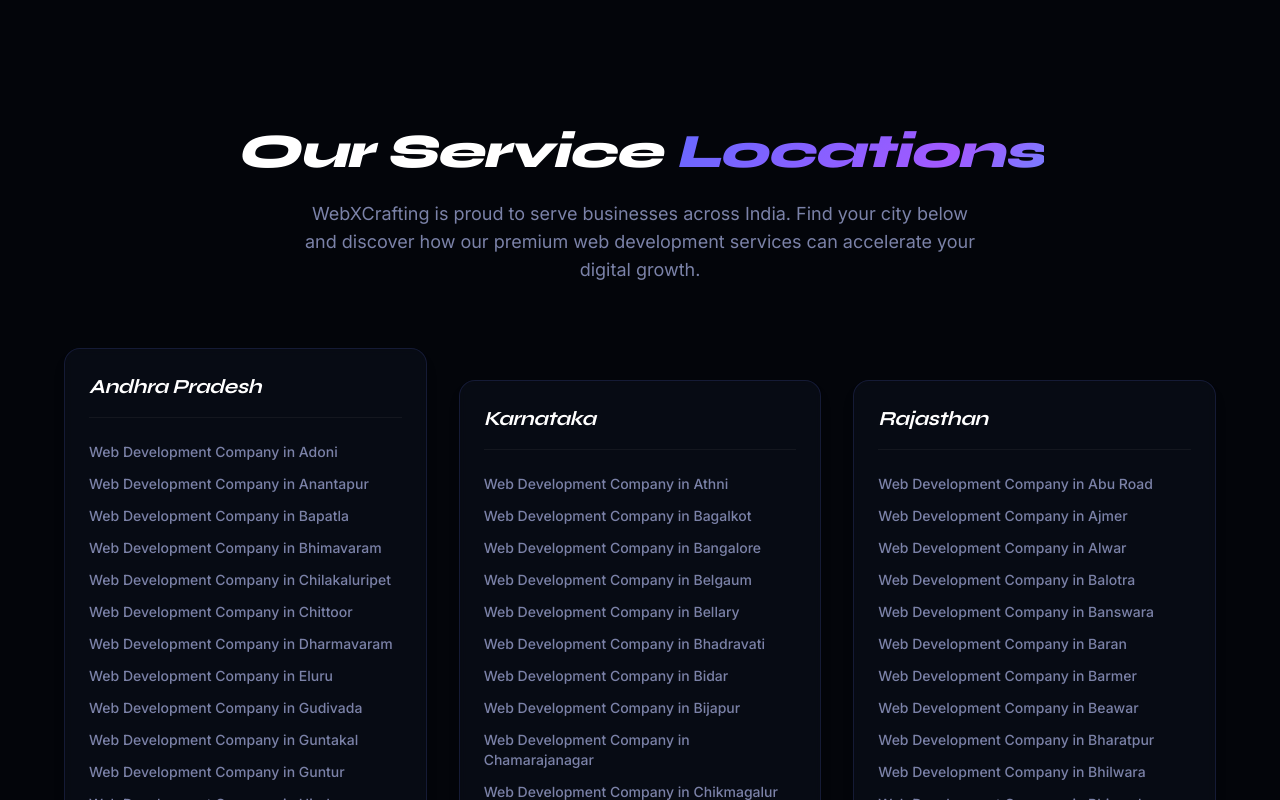
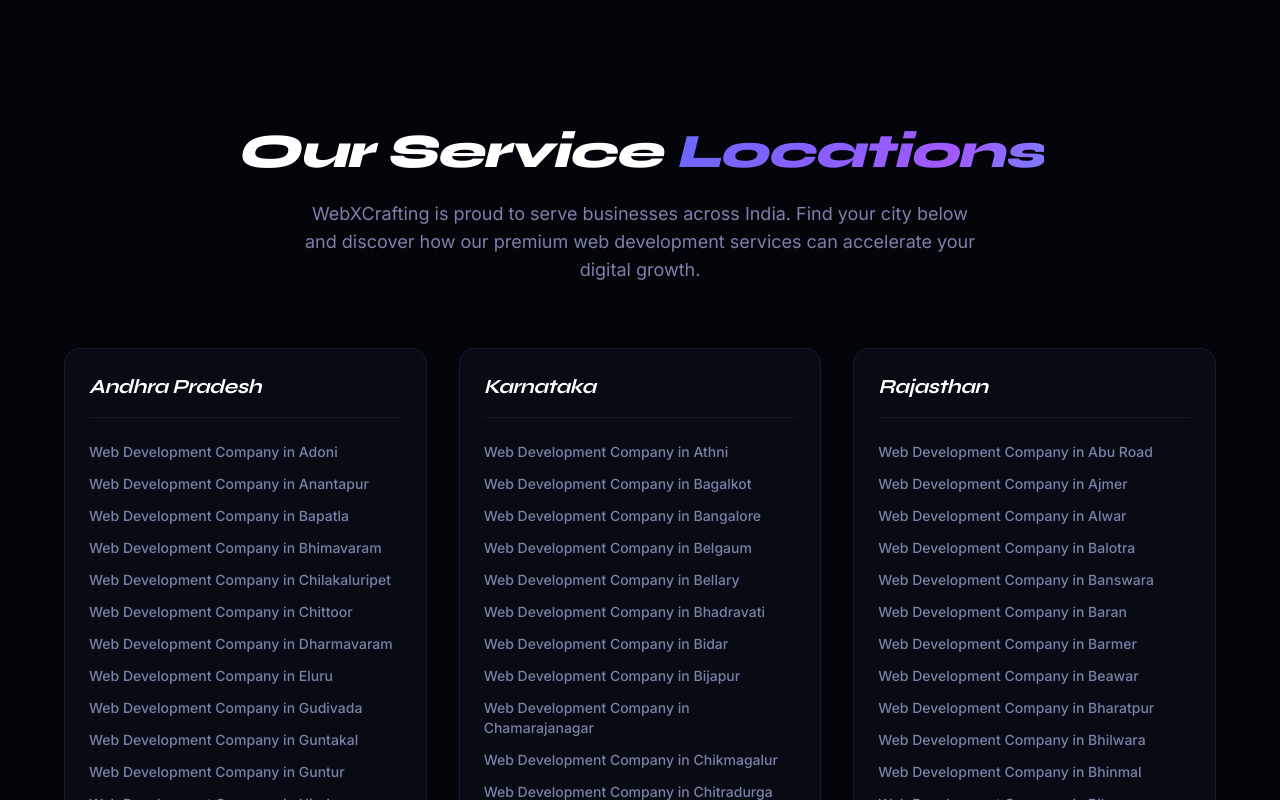
Before and after one commit to webxcrafting07/webxcrafting, a Next.js app: page /locations in a window 1280 px wide. Shown: the top 800 px of the page. Built offline with nearby package versions, Linux system fonts and the light colour scheme.

Commit message:
fix(locations): fix tailwind masonry rendering bug caused by space-y

```diff
--- a/app/locations/page.tsx
+++ b/app/locations/page.tsx
@@ -38,7 +38,7 @@ export default function LocationsDirectoryPage() {
           </p>
         </div>
 
-        <div className="columns-1 md:columns-2 lg:columns-3 gap-8 space-y-8">
+        <div className="columns-1 md:columns-2 lg:columns-3 gap-8">
           {sortedStates.map((state) => {
             // Sort cities alphabetically within the state
             const cities = citiesByState[state].sort((a, b) => a.name.localeCompare(b.name))
@@ -46,7 +46,7 @@ export default function LocationsDirectoryPage() {
             return (
               <div
                 key={state}
-                className="break-inside-avoid inline-block w-full bg-[rgba(15,20,35,0.4)] border border-[rgba(99,120,255,0.15)] rounded-2xl p-6 backdrop-blur-sm hover:border-[rgba(99,120,255,0.3)] transition-colors shadow-lg"
+                className="break-inside-avoid inline-block w-full mb-8 bg-[rgba(15,20,35,0.4)] border border-[rgba(99,120,255,0.15)] rounded-2xl p-6 backdrop-blur-sm hover:border-[rgba(99,120,255,0.3)] transition-colors shadow-lg"
               >
                 <h2 className="text-xl font-bold text-white mb-6 pb-4 border-b border-[rgba(255,255,255,0.05)] font-syne">
                   {state}
```
